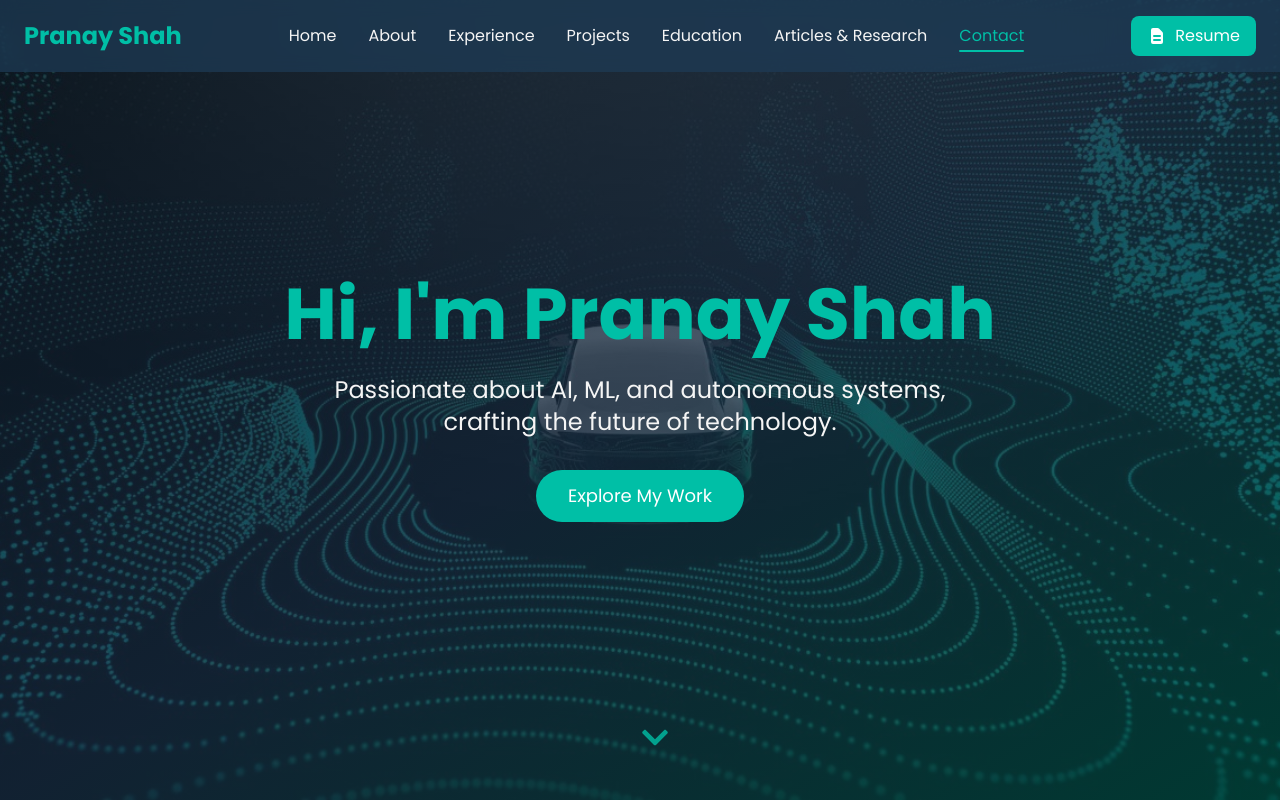
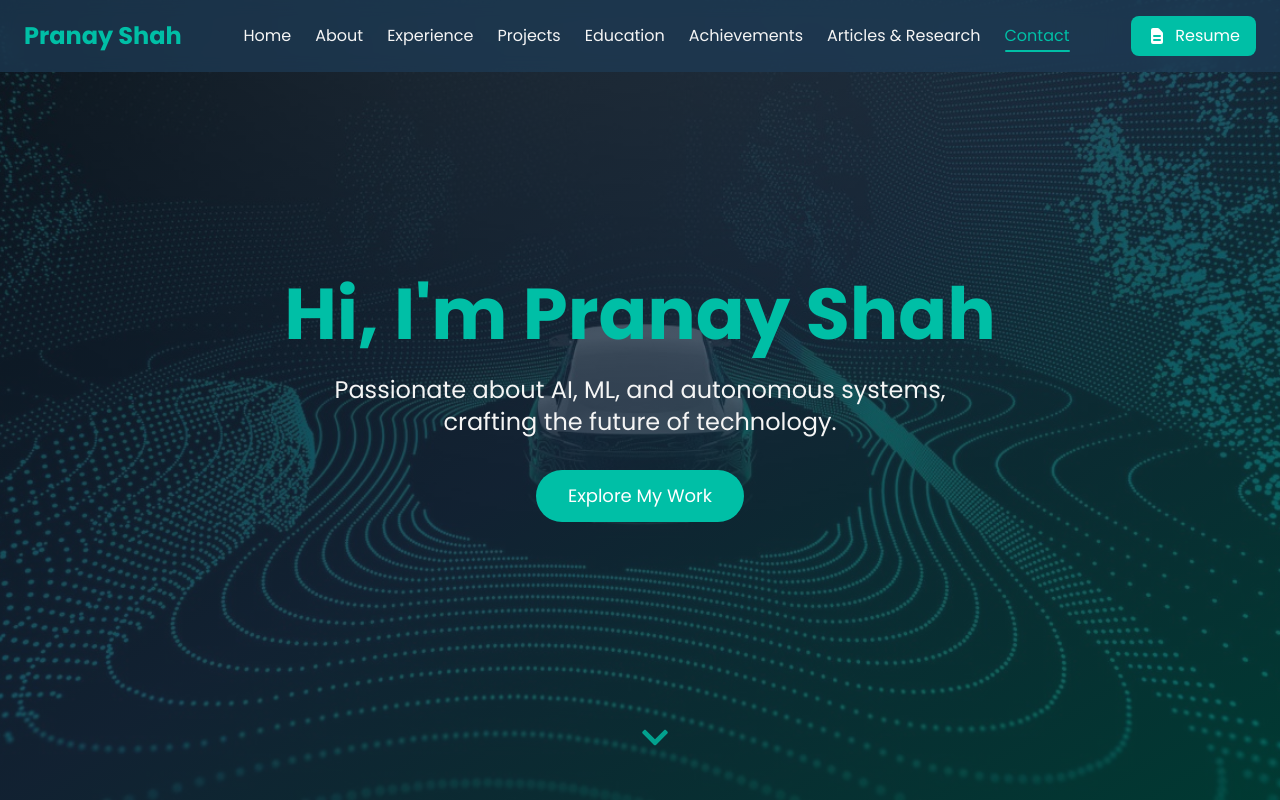
Before and after one commit to pyshcx/my-portfolio, a Next.js app: page / in a window 1280 px wide. Shown: the top 800 px of the page. Built offline with nearby package versions, Linux system fonts and the light colour scheme.

Commit message:
Add Achievements section to navbar navigation

```diff
--- a/src/app/components/Navbar.jsx
+++ b/src/app/components/Navbar.jsx
@@ -20,6 +20,7 @@ const Navbar = () => {
     { name: "Experience", id: "experience" },
     { name: "Projects", id: "projects" },
     { name: "Education", id: "education" },
+    { name: "Achievements", id: "achievements" },
     { name: "Articles & Research", id: "articles-research" },
     { name: "Contact", id: "contact" }
   ];
@@ -255,11 +256,11 @@ const Navbar = () => {
           </motion.h1>
 
           {/* Desktop Navigation */}
-          <ul className="hidden md:flex space-x-6 lg:space-x-8">
+          <ul className="hidden md:flex space-x-4 lg:space-x-6">
             {navItems.map((item) => (
               <motion.li key={item.name} className="relative" whileHover={{ y: -2 }}>
                 <button
-                  className={`text-sm lg:text-base transition-all duration-300 hover:text-[#00BFA6] ${
+                  className={`text-xs lg:text-sm xl:text-base transition-all duration-300 hover:text-[#00BFA6] ${
                     activeSection === item.id ? "text-[#00BFA6]" : "text-[#F5F5F5]"
                   }`}
                   onClick={(e) => handleNavClick(item.id, e)}
```
